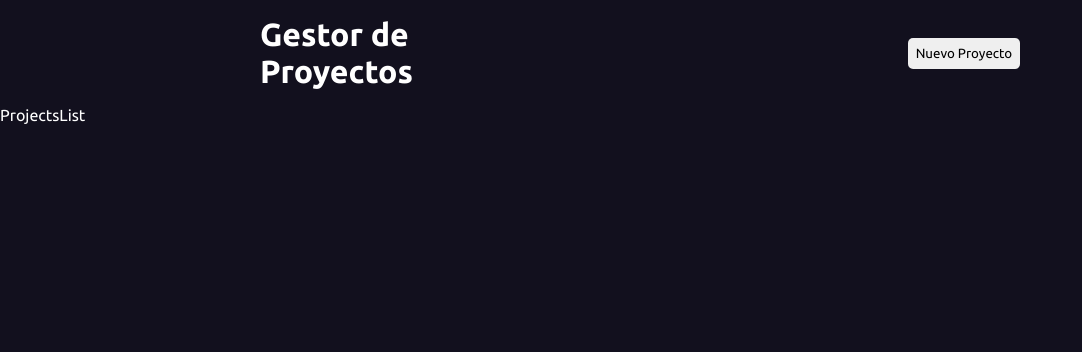
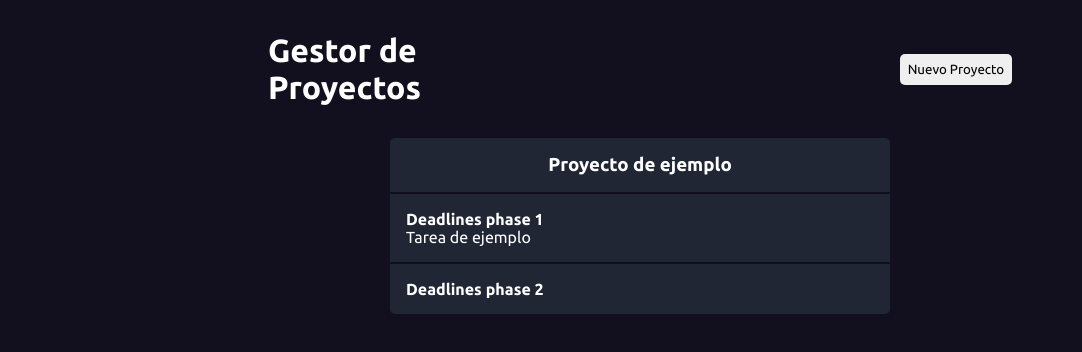
Before and after one commit to oscarmumm/gestor-de-proyectos, a React (Vite) app: page / in a window 1280 px wide. Shown: the top 352 px of the page, without its empty margins (0-1082 px from the left). Built offline with nearby package versions, Linux system fonts and the light colour scheme.

Commit message:
agregado project preview component

```diff
--- a/src/App.jsx
+++ b/src/App.jsx
@@ -7,7 +7,25 @@ import {useState} from "react";
 
 const dataFormat = {
     currentProject: {},
-    projects: [],
+    projects: [
+        {
+            projectName: "Proyecto de ejemplo",
+            phase1: "Etapa 1",
+            phase1Tasks: [
+                {
+                    taskTitle: "Tarea de ejemplo",
+                    taskDetails: "Esta es una tarea de ejemplo creada para mostrar como se vería un proyecto dentro de la pantalla principal",
+                    taskExpDate: "2024-12-06",
+                    taskCreationDate: 1705852245526,
+                    taskPhase: "phase1",
+                },
+            ],
+            phase2: "Etapa 2",
+            phase2Tasks: [],
+            phase3: "Etapa 3",
+            phase3Tasks: [],
+        },
+    ],
 };
 
 function App() {
--- a/src/components/MainHeader/MainHeader.css
+++ b/src/components/MainHeader/MainHeader.css
@@ -1,6 +1,6 @@
 .main-header {
     width: 100%;
-    padding: 1rem;
+    padding: 2rem;
     display: flex;
     align-items: center;
     justify-content: space-around;
--- /dev/null
+++ b/src/components/ProjectPreview/ProjectPreview.css
@@ -0,0 +1,22 @@
+.project-preview-card {
+    background: var(--dark-02);
+    width: 500px;
+    cursor: pointer;
+    border-radius: 5px;
+}
+
+.project-preview-card__project-name {
+    text-align: center;
+    padding: 1rem;
+}
+
+.project-preview-card__phase1-preview,
+.project-preview-card__phase2-preview {
+    padding: 1rem;
+
+}
+
+.project-preview-card__phase1-preview {
+    border-top: 2px solid var(--dark-01);
+    border-bottom: 2px solid var(--dark-01);
+}
--- /dev/null
+++ b/src/components/ProjectPreview/ProjectPreview.jsx
@@ -0,0 +1,27 @@
+import "./ProjectPreview.css";
+
+const ProjectPreview = ({project}) => {
+    return (
+        <div className="project-preview-card">
+            <h3 className="project-preview-card__project-name">{project.projectName}</h3>
+            <div className="project-preview-card__phase1-preview">
+                <h4>Deadlines phase 1</h4>
+                <ul>
+                    {project.phase1Tasks?.map((el) => (
+                        <li>{el.taskTitle}</li>
+                    ))}
+                </ul>
+            </div>
+            <div className="project-preview-card__phase2-preview">
+                <h4>Deadlines phase 2</h4>
+                <ul>
+                    {project.phase2Tasks?.map((el) => (
+                        <li>{el.taskTitle}</li>
+                    ))}
+                </ul>
+            </div>
+        </div>
+    );
+};
+
+export default ProjectPreview;
--- a/src/components/ProjectsList/ProjectsList.css
+++ b/src/components/ProjectsList/ProjectsList.css
@@ -0,0 +1,6 @@
+.projects-list-container {
+    display: flex;
+    flex-wrap: wrap;
+    align-items: center;
+    justify-content: center;
+}
--- a/src/components/ProjectsList/ProjectsList.jsx
+++ b/src/components/ProjectsList/ProjectsList.jsx
@@ -1,5 +1,17 @@
+import { useContext } from "react";
+import { DataContext } from "../../contexts/DataContext";
+import './ProjectsList.css'
+import ProjectPreview from "../ProjectPreview/ProjectPreview";
+
 const ProjectsList = () => {
-    return <div>ProjectsList</div>;
+    const {data, setData} = useContext(DataContext)
+    return <ul className="projects-list-container">
+        {
+            data.projects.map((el) => (
+                <ProjectPreview project={el} />
+            ))
+        }
+    </ul>;
 };
 
 export default ProjectsList;
--- a/src/index.css
+++ b/src/index.css
@@ -100,3 +100,7 @@ input {
 input:focus {
     outline: none;
 }
+
+li {
+    list-style: none;
+}
```
Also changed, not shown: 1 other file (tests, documents, lock files or other folders).
